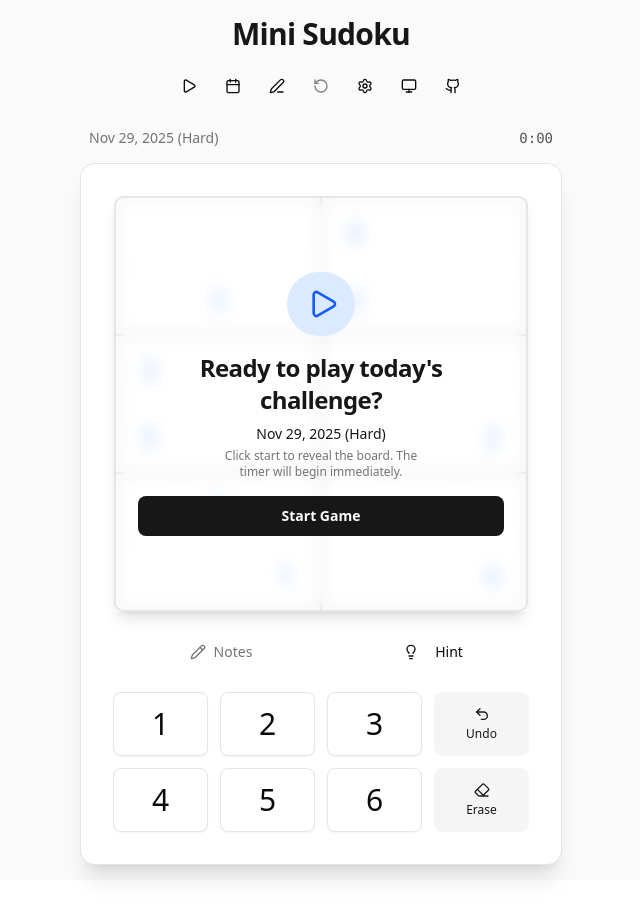
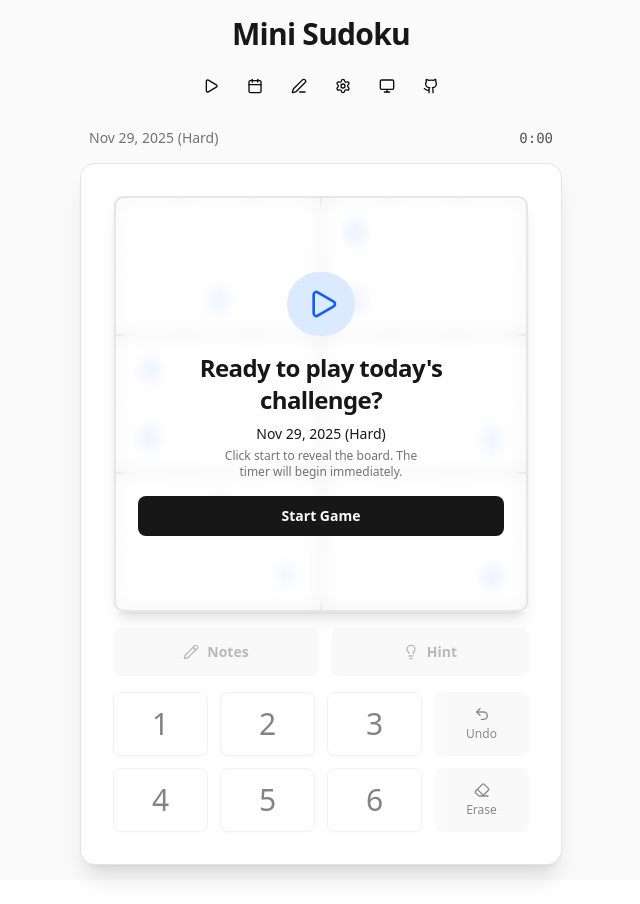
Before and after one commit to kannansuresh/mini-sudoku, a React (Vite) app: page / in a window 1280 px wide. Shown: the whole page, without its empty margins (319-959 px from the left). Built offline with nearby package versions, Linux system fonts and the light colour scheme.

Commit message:
Enhance UI: Disable start screen controls, move/redesign reset button, and refine layout

```diff
--- a/src/App.tsx
+++ b/src/App.tsx
@@ -26,12 +26,12 @@ function GameContent() {
 
   useEffect(() => {
     const handleKeyDown = (e: KeyboardEvent) => {
+      if (status !== 'In Progress' && status !== 'creating') return;
+
       // Shift key for temp notes mode
       if (e.key === 'Shift') {
         useGameStore.getState().setTempNotesMode(true);
       }
-
-      if (status !== 'In Progress' && status !== 'creating') return;
 
       // Numbers 1-6
       if (['1', '2', '3', '4', '5', '6'].includes(e.key)) {
@@ -75,6 +75,7 @@ function GameContent() {
     };
 
     const handleKeyUp = (e: KeyboardEvent) => {
+      if (status !== 'In Progress' && status !== 'creating') return;
       if (e.key === 'Shift') {
         useGameStore.getState().setTempNotesMode(false);
       }
--- a/src/components/Controls.tsx
+++ b/src/components/Controls.tsx
@@ -1,6 +1,6 @@
 import { useGameStore } from "@/store/gameStore";
 import { Button } from "@/components/ui/button";
-import { Lightbulb, Pencil, X, Play, ScanLine } from "lucide-react";
+import { Lightbulb, Pencil, X, Play, ScanLine, RotateCcw } from "lucide-react";
 import { cn } from "@/lib/utils";
 import { ImageImportModal } from "./ImageImportModal";
 
@@ -22,7 +22,8 @@ export function Controls() {
     status,
     tempNotesMode,
     activeHint,
-    clearHint
+    clearHint,
+    hasMadeMoves
   } = useGameStore();
 
   const isNotesActive = settings.notesMode || tempNotesMode;
@@ -88,8 +89,12 @@ export function Controls() {
     );
   }
 
+  const [showResetConfirm, setShowResetConfirm] = useState(false);
+  const { resetGame } = useGameStore();
+
   return (
-    <div className="flex w-full justify-between gap-2 min-h-[48px] items-center">
+    <>
+      <div className="flex w-full items-center justify-between gap-3">
         {activeHint ? (
           <div className="flex w-full h-[48px] items-center justify-between p-3 bg-yellow-50 dark:bg-yellow-900/20 rounded-lg border border-yellow-200 dark:border-yellow-900/50">
             <p className="text-xs text-left text-yellow-800 dark:text-yellow-200 line-clamp-2 leading-tight flex-1 mr-2">
@@ -111,43 +116,75 @@ export function Controls() {
           </div>
         ) : (
           <>
+            {/* Reset Button */}
+            {(status === 'In Progress' || (status as string) === 'creating') ? (
               <Button
-            variant="ghost"
-            size="lg"
+                variant="secondary"
+                className="flex-1 h-12 flex items-center justify-center gap-2 bg-neutral-100 dark:bg-neutral-900 text-neutral-500 dark:text-neutral-400 hover:bg-neutral-200 dark:hover:bg-neutral-800 transition-all duration-200 disabled:opacity-50"
+                onClick={() => setShowResetConfirm(true)}
+                disabled={!hasMadeMoves}
+              >
+                <RotateCcw className="h-4 w-4" />
+                <span className="text-sm font-semibold">Reset</span>
+              </Button>
+            ) : (
+              // Placeholder to keep layout consistent if we wanted, but user asked to hide it.
+              // If hidden, the other two will expand. That's fine.
+              null
+            )}
+
+            {/* Notes Button */}
+            <Button
+              variant="secondary"
               className={cn(
-              "flex-1 gap-2 h-auto py-2 hover:bg-transparent",
+                "flex-1 h-12 flex items-center justify-center gap-2 transition-all duration-200",
                 isNotesActive
-                ? "text-neutral-900 dark:text-neutral-100"
-                : "text-neutral-500 dark:text-neutral-400"
+                  ? "bg-neutral-200 dark:bg-neutral-800 text-neutral-900 dark:text-neutral-100 ring-2 ring-neutral-400 dark:ring-neutral-600"
+                  : "bg-neutral-100 dark:bg-neutral-900 text-neutral-500 dark:text-neutral-400 hover:bg-neutral-200 dark:hover:bg-neutral-800"
               )}
               onClick={() => setNotesMode(!settings.notesMode)}
-            disabled={status === 'Completed'}
+              disabled={status !== 'In Progress' && (status as string) !== 'creating'}
             >
-            <div className="relative">
-              <Pencil className={cn("h-5 w-5 transition-all", isNotesActive && "stroke-2")} />
+              <div className="relative flex items-center justify-center">
+                <Pencil className={cn("h-4 w-4 transition-all", isNotesActive && "stroke-[2.5px]")} />
                 {isNotesActive && (
-                <span className="absolute -left-1 -bottom-1 flex h-2 w-2">
+                  <span className="absolute -top-1 -right-1 flex h-2 w-2">
                     <span className="animate-ping absolute inline-flex h-full w-full rounded-full bg-green-400 opacity-75"></span>
                     <span className="relative inline-flex rounded-full h-2 w-2 bg-green-500"></span>
                   </span>
                 )}
               </div>
-            <span className="text-sm font-medium">
-              Notes
-            </span>
+              <span className="text-sm font-semibold">Notes</span>
             </Button>
 
+            {/* Hint Button */}
             <Button
-            variant="ghost"
-            className="flex-1 hover:bg-transparent hover:text-neutral-900 dark:hover:text-neutral-100"
+              variant="secondary"
+              className="flex-1 h-12 flex items-center justify-center gap-2 bg-neutral-100 dark:bg-neutral-900 text-neutral-500 dark:text-neutral-400 hover:bg-neutral-200 dark:hover:bg-neutral-800 transition-all duration-200 group"
               onClick={handleHint}
-            disabled={status === 'Completed'}
+              disabled={status !== 'In Progress'}
             >
-            <Lightbulb className="mr-2 h-4 w-4" />
-            Hint
+              <Lightbulb className="h-4 w-4 transition-all duration-300 group-hover:text-yellow-500 group-hover:fill-yellow-500 group-hover:scale-110 group-hover:animate-pulse" />
+              <span className="text-sm font-semibold">Hint</span>
             </Button>
           </>
         )}
       </div>
+
+      <AlertDialog open={showResetConfirm} onOpenChange={setShowResetConfirm}>
+        <AlertDialogContent>
+          <AlertDialogHeader>
+            <AlertDialogTitle>Reset Puzzle?</AlertDialogTitle>
+            <AlertDialogDescription>
+              Are you sure you want to reset the current puzzle to its initial state? All your progress will be lost.
+            </AlertDialogDescription>
+          </AlertDialogHeader>
+          <AlertDialogFooter>
+            <AlertDialogAction onClick={() => setShowResetConfirm(false)}>Cancel</AlertDialogAction>
+            <AlertDialogAction onClick={() => { resetGame(); setShowResetConfirm(false); }}>Reset</AlertDialogAction>
+          </AlertDialogFooter>
+        </AlertDialogContent>
+      </AlertDialog>
+    </>
   );
 }
--- a/src/components/GameHeader.tsx
+++ b/src/components/GameHeader.tsx
@@ -11,7 +11,7 @@ import {
   DropdownMenuItem,
   DropdownMenuTrigger,
 } from "@/components/ui/dropdown-menu";
-import { RotateCcw, Calendar, PenLine, Play, Github } from "lucide-react";
+import { Calendar, PenLine, Play, Github } from "lucide-react";
 
 import {
   AlertDialog,
@@ -39,9 +39,8 @@ import {
 } from "@/components/ui/popover";
 
 export function GameHeader() {
-  const { timer, settings, tickTimer, startGame, status, difficulty, resetGame, hasMadeMoves, dailyDate, dailyHistory, loadDailyHistory } = useGameStore();
+  const { timer, settings, tickTimer, startGame, status, difficulty, hasMadeMoves, dailyDate, dailyHistory, loadDailyHistory } = useGameStore();
   const [pendingAction, setPendingAction] = useState<{ action: () => void, message: string, title: string } | null>(null);
-  const [showResetConfirm, setShowResetConfirm] = useState(false);
 
   useEffect(() => {
     const interval = setInterval(() => {
@@ -245,21 +244,7 @@ export function GameHeader() {
             </TooltipContent>
           </Tooltip>
 
-          <Tooltip>
-            <TooltipTrigger asChild>
-              <Button
-                variant="ghost"
-                size="icon"
-                onClick={() => setShowResetConfirm(true)}
-                disabled={status !== 'In Progress'}
-              >
-                <RotateCcw className="h-5 w-5" />
-              </Button>
-            </TooltipTrigger>
-            <TooltipContent>
-              <p>Reset Puzzle</p>
-            </TooltipContent>
-          </Tooltip>
+
 
           <SettingsModal />
           <ModeToggle />
@@ -318,21 +303,6 @@ export function GameHeader() {
           </AlertDialogFooter>
         </AlertDialogContent>
       </AlertDialog>
-
-      <AlertDialog open={showResetConfirm} onOpenChange={setShowResetConfirm}>
-        <AlertDialogContent>
-          <AlertDialogHeader>
-            <AlertDialogTitle>Reset Puzzle?</AlertDialogTitle>
-            <AlertDialogDescription>
-              Are you sure you want to reset the current puzzle to its initial state? All your progress will be lost.
-            </AlertDialogDescription>
-          </AlertDialogHeader>
-          <AlertDialogFooter>
-            <AlertDialogCancel>Cancel</AlertDialogCancel>
-            <AlertDialogAction onClick={() => { resetGame(); setShowResetConfirm(false); }}>Reset</AlertDialogAction>
-          </AlertDialogFooter>
-        </AlertDialogContent>
-      </AlertDialog>
     </header>
   );
 }
--- a/src/components/Keyboard.tsx
+++ b/src/components/Keyboard.tsx
@@ -52,9 +52,12 @@ export function Keyboard() {
   const renderNumberButton = (num: number) => {
     const finished = isFinished(num);
     const isInitial = selectedCell && initialGrid[selectedCell.row][selectedCell.col] !== null;
-    const disabled = (settings.hideFilledNumbers && finished) ||
-                     (settings.showAvailablePlacements && !isPlacementValid(num)) ||
-                     isInitial;
+    const isGameActive = status === 'In Progress' || status === 'creating';
+    const disabled = isGameActive && (
+      (settings.hideFilledNumbers && finished) ||
+      (settings.showAvailablePlacements && !isPlacementValid(num)) ||
+      isInitial
+    );
 
     const isNotes = settings.notesMode || tempNotesMode;
 
@@ -68,7 +71,7 @@ export function Keyboard() {
           disabled && "opacity-20 pointer-events-none"
         )}
         onClick={() => handleNumberClick(num as CellValue)}
-        disabled={disabled || status === 'Completed'}
+        disabled={disabled || status === 'Completed' || !isGameActive}
       >
         <div className="relative flex items-center justify-center w-full h-full">
           {/* Normal Font */}
@@ -86,7 +89,7 @@ export function Keyboard() {
             {num}
           </span>
         </div>
-        {settings.remainingCount && !finished && !settings.notesMode && !tempNotesMode && (
+        {settings.remainingCount && !finished && !settings.notesMode && !tempNotesMode && isGameActive && (
           <span className="absolute -top-2 -right-2 flex h-5 w-5 items-center justify-center rounded-full bg-neutral-100 text-[10px] font-bold text-neutral-600 shadow-sm ring-1 ring-neutral-200 dark:bg-neutral-700 dark:text-neutral-300 dark:ring-neutral-600">
             {getRemainingCount(num)}
           </span>
@@ -105,7 +108,7 @@ export function Keyboard() {
         variant="secondary"
         className="h-14 w-full sm:h-16 flex flex-col items-center justify-center gap-1"
         onClick={undo}
-        disabled={status === 'Completed'}
+        disabled={status !== 'In Progress' && status !== 'creating'}
       >
         <Undo2 className="h-5 w-5" />
         <span className="text-xs">Undo</span>
@@ -119,7 +122,7 @@ export function Keyboard() {
         variant="secondary"
         className="h-14 w-full sm:h-16 flex flex-col items-center justify-center gap-1"
         onClick={clearCell}
-        disabled={status === 'Completed'}
+        disabled={status !== 'In Progress' && status !== 'creating'}
       >
         <Eraser className="h-5 w-5" />
         <span className="text-xs">Erase</span>
```
Lines whose indentation alone changed are shown as unchanged.
